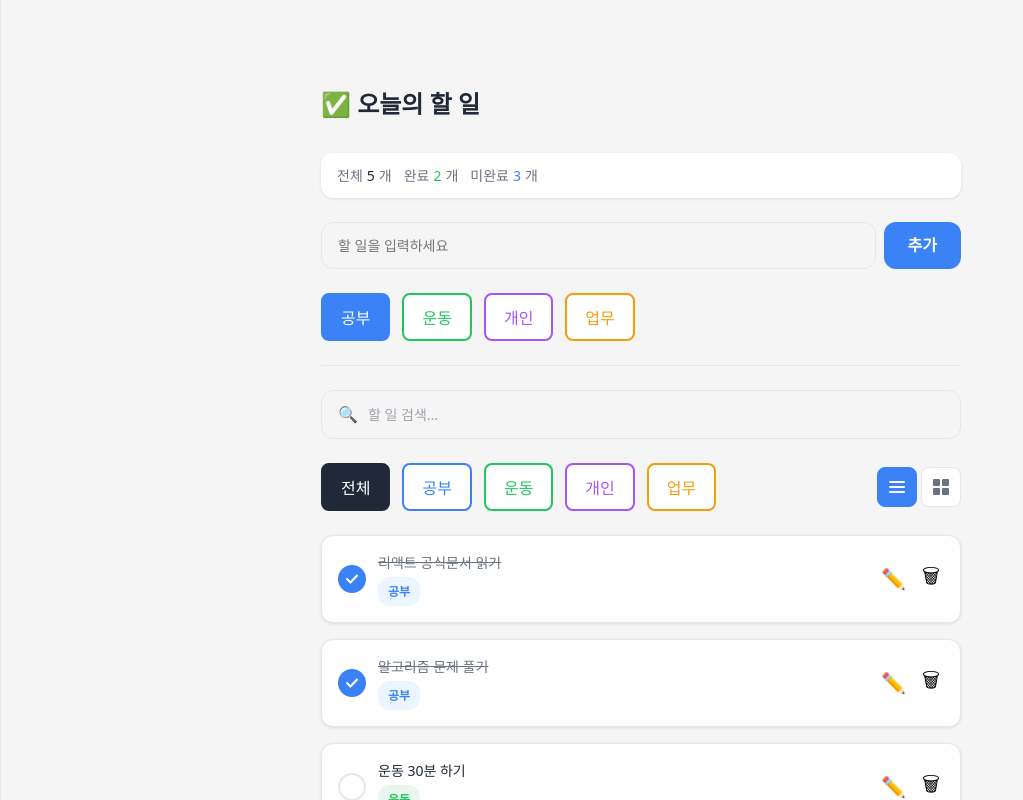
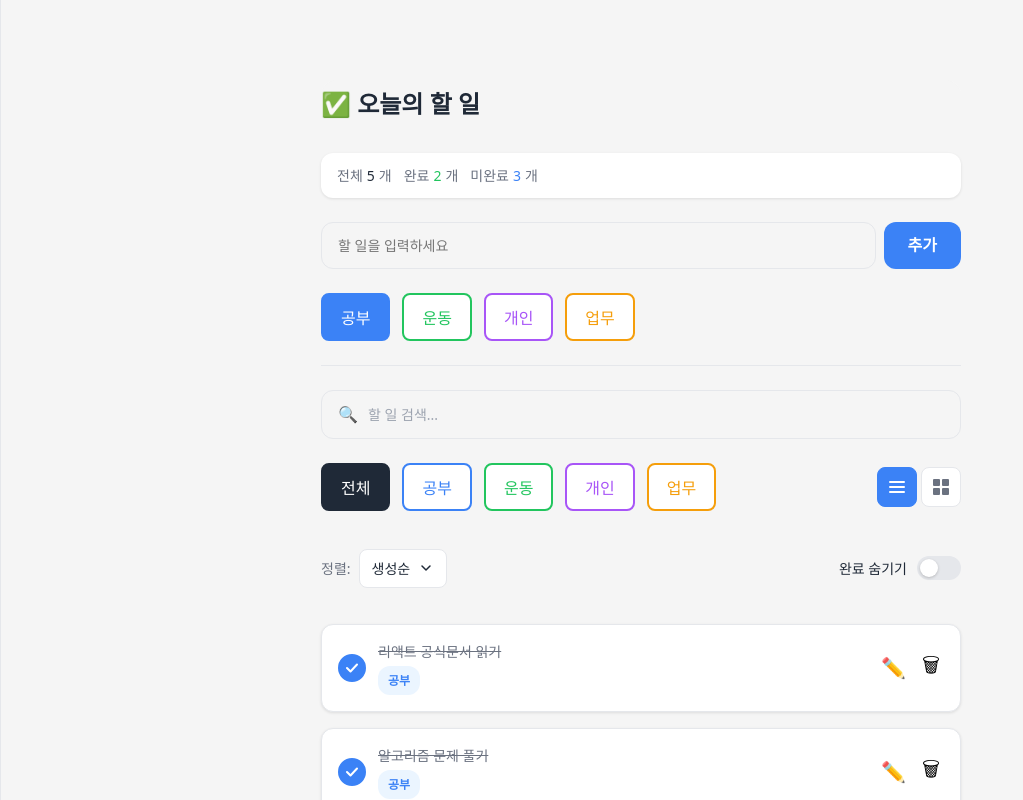
Before and after one commit to IT-Cotato/13th-Frontend-Assignment, a React (Vite) app: page / in a window 1280 px wide. Shown: the top 800 px of the page, without its empty margins (0-1023 px from the left). Built offline with nearby package versions, Linux system fonts and the light colour scheme.

Commit message:
feat: 정렬방식, 완료 토글 컴포넌트 추가

```diff
--- a/src/App.tsx
+++ b/src/App.tsx
@@ -10,9 +10,11 @@ import SearchInput from './components/SearchInput';
 import FilterCategory from './components/FilterCategory';
 import { todoReducer } from './reducers/todoReducer';
 import ViewToggle from './components/ViewToggle';
+import SortBar from './components/SortBar';
 import type { Category } from './types/todo';
 import type { FilterCategory as FilterCategoryType } from './components/FilterCategory';
 import type { ViewMode } from './components/ViewToggle';
+import type { SortType } from './components/SortBar';
 
 export default function App() {
   const [todoItems, dispatch] = useReducer(todoReducer, TODO_ITEMS);
@@ -20,6 +22,8 @@ export default function App() {
   const [searchQuery, setSearchQuery] = useState('');
   const [filterCategory, setFilterCategory] = useState<FilterCategoryType>('전체');
   const [viewMode, setViewMode] = useState<ViewMode>('list');
+  const [sort, setSort] = useState<SortType>('생성순');
+  const [hideCompleted, setHideCompleted] = useState(false);
 
   const appBackgroundStyle: React.CSSProperties = {
     backgroundColor: 'var(--bg)',
@@ -64,11 +68,18 @@ export default function App() {
     dispatch({ type: 'UPDATE', payload: { id, task } });
   };
 
-  const filteredItems = todoItems.filter((item) => {
-    const matchesCategory = filterCategory === '전체' || item.category === filterCategory;
-    const matchesSearch = item.task.toLowerCase().includes(searchQuery.toLowerCase());
-    return matchesCategory && matchesSearch;
-  });
+  const filteredItems = todoItems
+    .filter((item) => {
+      const matchesCategory = filterCategory === '전체' || item.category === filterCategory;
+      const matchesSearch = item.task.toLowerCase().includes(searchQuery.toLowerCase());
+      const matchesHide = !hideCompleted || !item.isCompleted;
+      return matchesCategory && matchesSearch && matchesHide;
+    })
+    .sort((a, b) => {
+      if (sort === '완료순') return Number(b.isCompleted) - Number(a.isCompleted);
+      if (sort === '이름순') return a.task.localeCompare(b.task, 'ko');
+      return 0;
+    });
 
   return (
     <div style={appBackgroundStyle}>
@@ -87,6 +98,14 @@ export default function App() {
           <FilterCategory selected={filterCategory} onSelect={setFilterCategory} />
           <ViewToggle viewMode={viewMode} onToggle={setViewMode} />
         </div>
+        <div style={{ marginTop: '26px' }}>
+          <SortBar
+            sort={sort}
+            onSortChange={setSort}
+            hideCompleted={hideCompleted}
+            onHideCompletedChange={setHideCompleted}
+          />
+        </div>
         {filteredItems.length > 0 ? (
           <TodoList
             items={filteredItems}
--- /dev/null
+++ b/src/components/SortBar.css
@@ -0,0 +1,126 @@
+.sort-bar {
+  display: flex;
+  justify-content: space-between;
+  align-items: center;
+  border-radius: 12px;
+  padding: 12px 0px;
+}
+
+/* --- 정렬 드롭다운 --- */
+.sort-bar__left {
+  position: relative;
+  display: flex;
+  align-items: center;
+  gap: 8px;
+}
+
+.sort-bar__label {
+  font: var(--font-body);
+  color: var(--text-secondary);
+}
+
+.sort-bar__trigger {
+  display: flex;
+  align-items: center;
+  height: 39px;
+  gap: 8px;
+  background: var(--bg-card);
+  border: 1px solid var(--border);
+  border-radius: 8px;
+  padding: 0px 12px;
+  font: var(--font-body);
+  color: var(--text);
+  cursor: pointer;
+  transition: border-color 0.2s;
+}
+
+.sort-bar__trigger:hover {
+  border-color: var(--primary);
+}
+
+.sort-bar__dropdown {
+  position: absolute;
+  top: calc(100% + 6px);
+  left: 0;
+  min-width: 120px;
+  background: var(--bg-card);
+  border: 1px solid var(--border);
+  border-radius: 8px;
+  box-shadow: 0 4px 12px rgba(0, 0, 0, 0.1);
+  padding: 4px 0;
+  margin: 0;
+  list-style: none;
+  z-index: 100;
+}
+
+.sort-bar__option {
+  display: flex;
+  align-items: center;
+  padding: 0 0 0 12px;
+  height: 37px;
+  font: var(--font-body);
+  color: var(--text);
+  cursor: pointer;
+  transition: background 0.15s;
+}
+
+.sort-bar__option:hover {
+  background: #EFF6FF;
+}
+
+.sort-bar__option.selected {
+  background: #EFF6FF;
+  color: var(--primary);
+  font-weight: 600;
+}
+
+/* --- 완료 숨기기 토글 --- */
+.sort-bar__toggle-label {
+  display: flex;
+  align-items: center;
+  gap: 10px;
+  font: var(--font-body);
+  color: var(--text);
+  cursor: pointer;
+  user-select: none;
+}
+
+.sort-bar__toggle-input {
+  position: absolute;
+  width: 1px;
+  height: 1px;
+  overflow: hidden;
+  clip: rect(0, 0, 0, 0);
+  white-space: nowrap;
+  border: 0;
+}
+
+.sort-bar__toggle-track {
+  position: relative;
+  width: 44px;
+  height: 24px;
+  border-radius: 12px;
+  background: var(--border);
+  transition: background 0.2s;
+  flex-shrink: 0;
+}
+
+.sort-bar__toggle-input:checked + .sort-bar__toggle-track {
+  background: var(--primary);
+}
+
+.sort-bar__toggle-thumb {
+  position: absolute;
+  top: 3px;
+  left: 3px;
+  width: 18px;
+  height: 18px;
+  border-radius: 50%;
+  background: #fff;
+  box-shadow: 0 1px 3px rgba(0, 0, 0, 0.2);
+  transition: transform 0.2s;
+}
+
+.sort-bar__toggle-input:checked ~ .sort-bar__toggle-track .sort-bar__toggle-thumb {
+  transform: translateX(20px);
+}
--- /dev/null
+++ b/src/components/SortBar.tsx
@@ -0,0 +1,75 @@
+import { useState, useRef, useEffect } from 'react';
+import './SortBar.css';
+
+export type SortType = '생성순' | '완료순' | '이름순';
+
+const SORT_OPTIONS: SortType[] = ['생성순', '완료순', '이름순'];
+
+interface SortBarProps {
+  sort: SortType;
+  onSortChange: (sort: SortType) => void;
+  hideCompleted: boolean;
+  onHideCompletedChange: (hide: boolean) => void;
+}
+
+export default function SortBar({ sort, onSortChange, hideCompleted, onHideCompletedChange }: SortBarProps) {
+  const [isOpen, setIsOpen] = useState(false);
+  const dropdownRef = useRef<HTMLDivElement>(null);
+
+  useEffect(() => {
+    const handleClickOutside = (e: MouseEvent) => {
+      if (dropdownRef.current && !dropdownRef.current.contains(e.target as Node)) {
+        setIsOpen(false);
+      }
+    };
+    document.addEventListener('mousedown', handleClickOutside);
+    return () => document.removeEventListener('mousedown', handleClickOutside);
+  }, []);
+
+  return (
+    <div className="sort-bar">
+      <div className="sort-bar__left" ref={dropdownRef}>
+        <span className="sort-bar__label">정렬:</span>
+        <button
+          type="button"
+          className="sort-bar__trigger"
+          onClick={() => setIsOpen((prev) => !prev)}
+        >
+          {sort}
+          <svg
+            width="16" height="16" viewBox="0 0 16 16" fill="none"
+            style={{ transform: isOpen ? 'rotate(180deg)' : 'none', transition: 'transform 0.2s' }}
+          >
+            <path d="M4 6L8 10L12 6" stroke="currentColor" strokeWidth="1.5" strokeLinecap="round" strokeLinejoin="round"/>
+          </svg>
+        </button>
+        {isOpen && (
+          <ul className="sort-bar__dropdown">
+            {SORT_OPTIONS.map((option) => (
+              <li
+                key={option}
+                className={`sort-bar__option ${sort === option ? 'selected' : ''}`}
+                onClick={() => { onSortChange(option); setIsOpen(false); }}
+              >
+                {option}
+              </li>
+            ))}
+          </ul>
+        )}
+      </div>
+
+      <label className="sort-bar__toggle-label">
+        완료 숨기기
+        <input
+          type="checkbox"
+          className="sort-bar__toggle-input"
+          checked={hideCompleted}
+          onChange={(e) => onHideCompletedChange(e.target.checked)}
+        />
+        <span className="sort-bar__toggle-track">
+          <span className="sort-bar__toggle-thumb" />
+        </span>
+      </label>
+    </div>
+  );
+}
```
